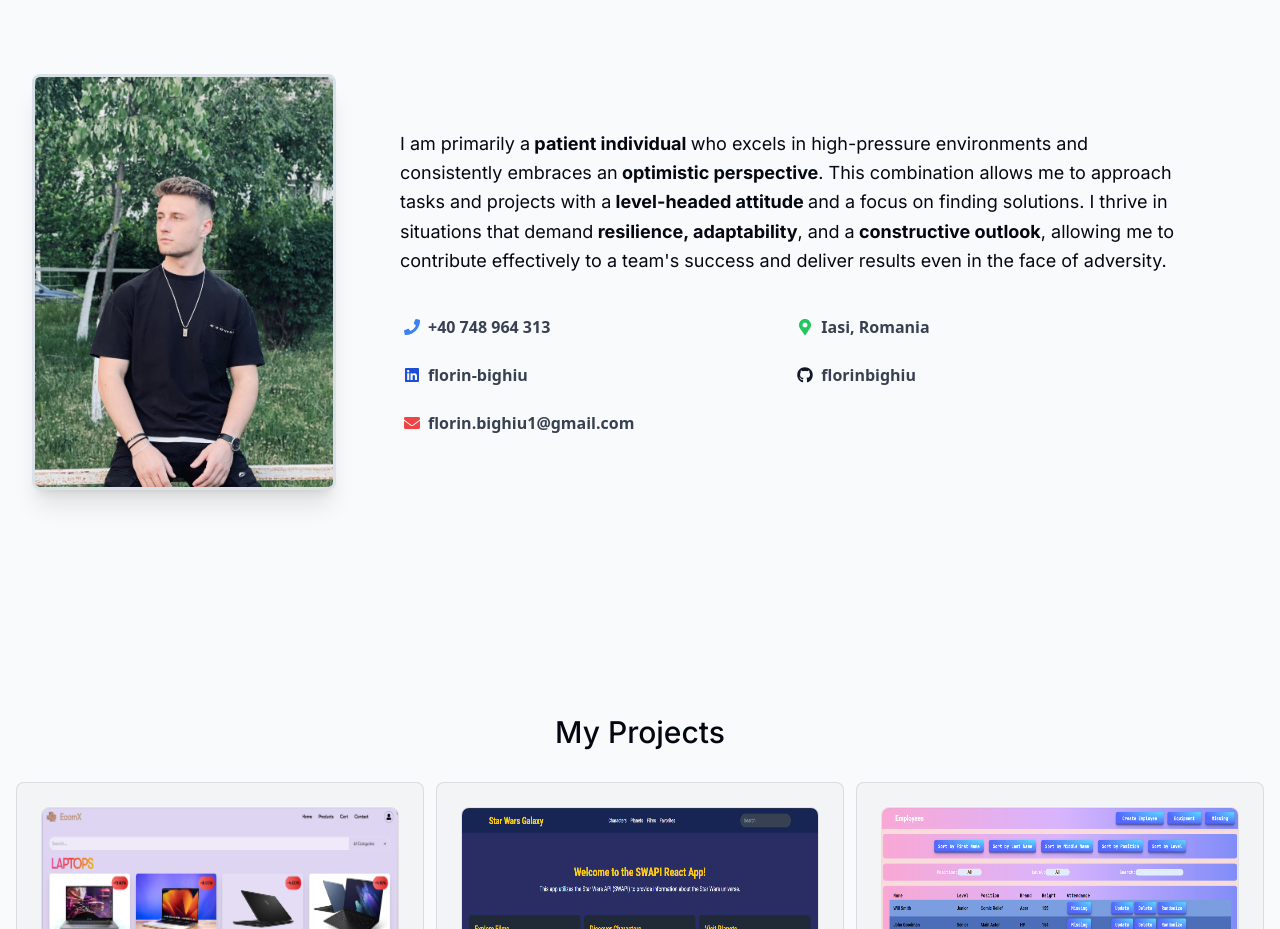
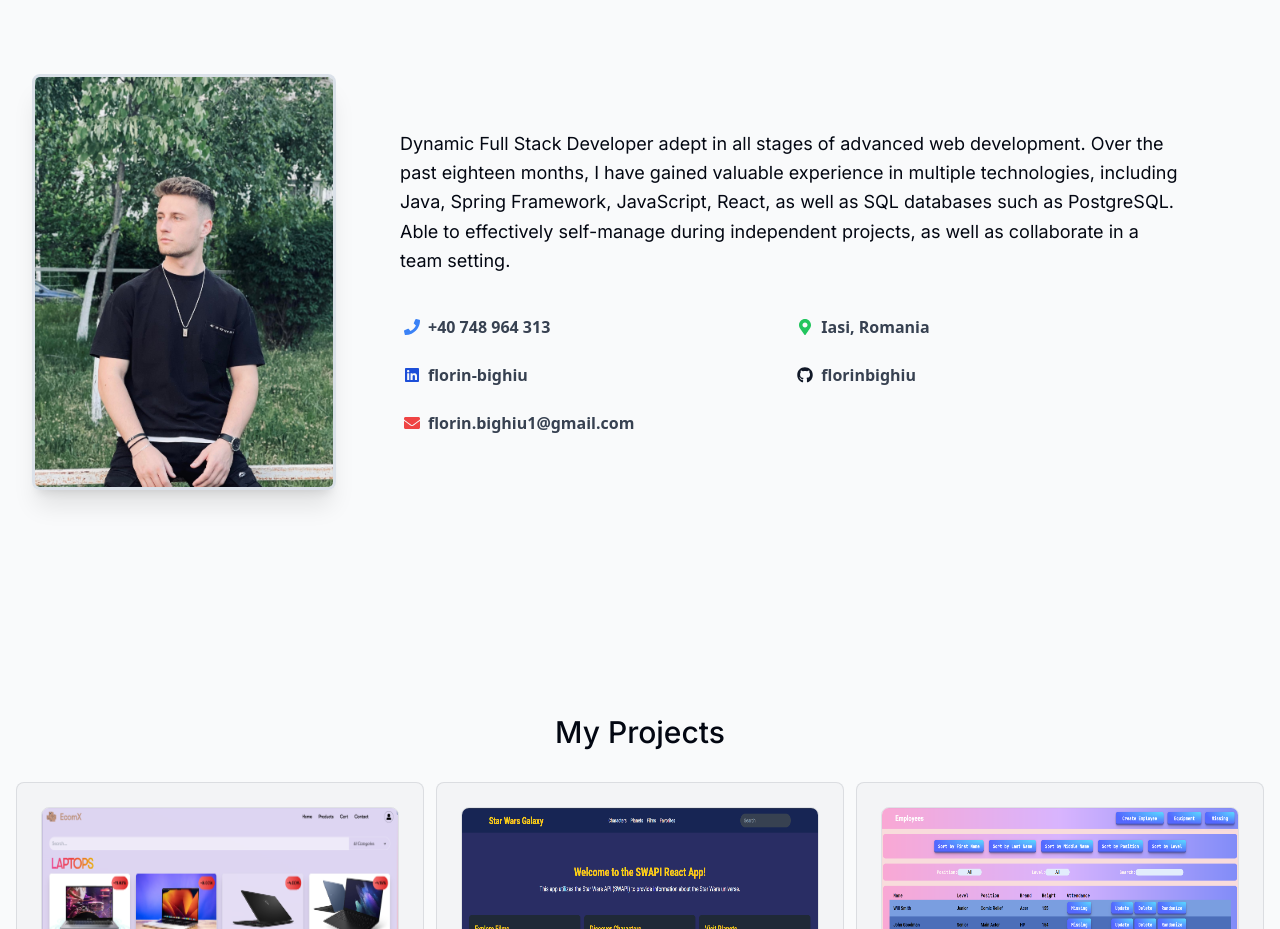
Before and after one commit to florinbighiu/portofolio, a Next.js app: page / in a window 1280 px wide. Shown: the part 940-1869 px from the top of the page. Built offline with nearby package versions, Linux system fonts and the light colour scheme.

Commit message:
Refactor about.tsx

```diff
--- a/components/about.tsx
+++ b/components/about.tsx
@@ -30,16 +30,11 @@ export default function About() {
           />
           <div className="flex flex-col justify-center lg:w-2/3 space-y-8 px-3 md:px-0 mt-8 lg:mt-2">
             <p className="text-start text-lg leading-relaxed lg:ml-8">
-              I am primarily a<span className="font-bold "> patient individual </span>{" "}
-              who excels in high-pressure environments and consistently embraces an
-              <span className="font-bold "> optimistic perspective</span>. This
-              combination allows me to approach tasks and projects with a
-              <span className="font-bold "> level-headed attitude </span>
-              and a focus on finding solutions. I thrive in situations that demand
-              <span className="font-bold "> resilience, adaptability</span>, and a
-              <span className="font-bold "> constructive outlook</span>, allowing me
-              to contribute effectively to a team's success and deliver results even in the face of
-              adversity.
+              Dynamic Full Stack Developer adept in all stages of advanced web development. Over the
+              past eighteen months, I have gained valuable experience in multiple technologies,
+              including Java, Spring Framework, JavaScript, React, as well as SQL databases such as
+              PostgreSQL. Able to effectively self-manage during independent projects, as well as
+              collaborate in a team setting.
             </p>
             <ul className="grid font-sans font-semibold sm:grid-cols-2 p-1 lg:ml-8 gap-y-4 gap-x-4">
               <li className="flex items-center text-gray-700 dark:text-gray-200 dar hover:text-gray-500">
```
